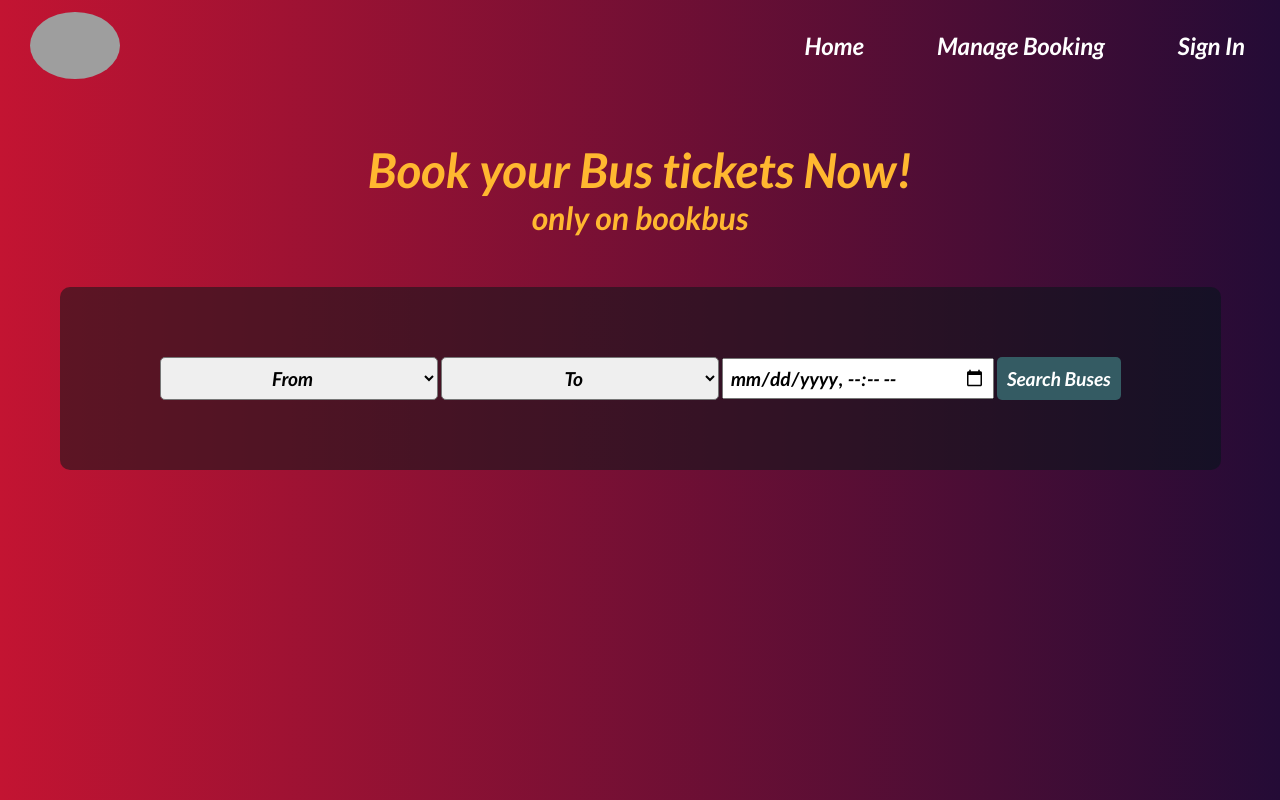
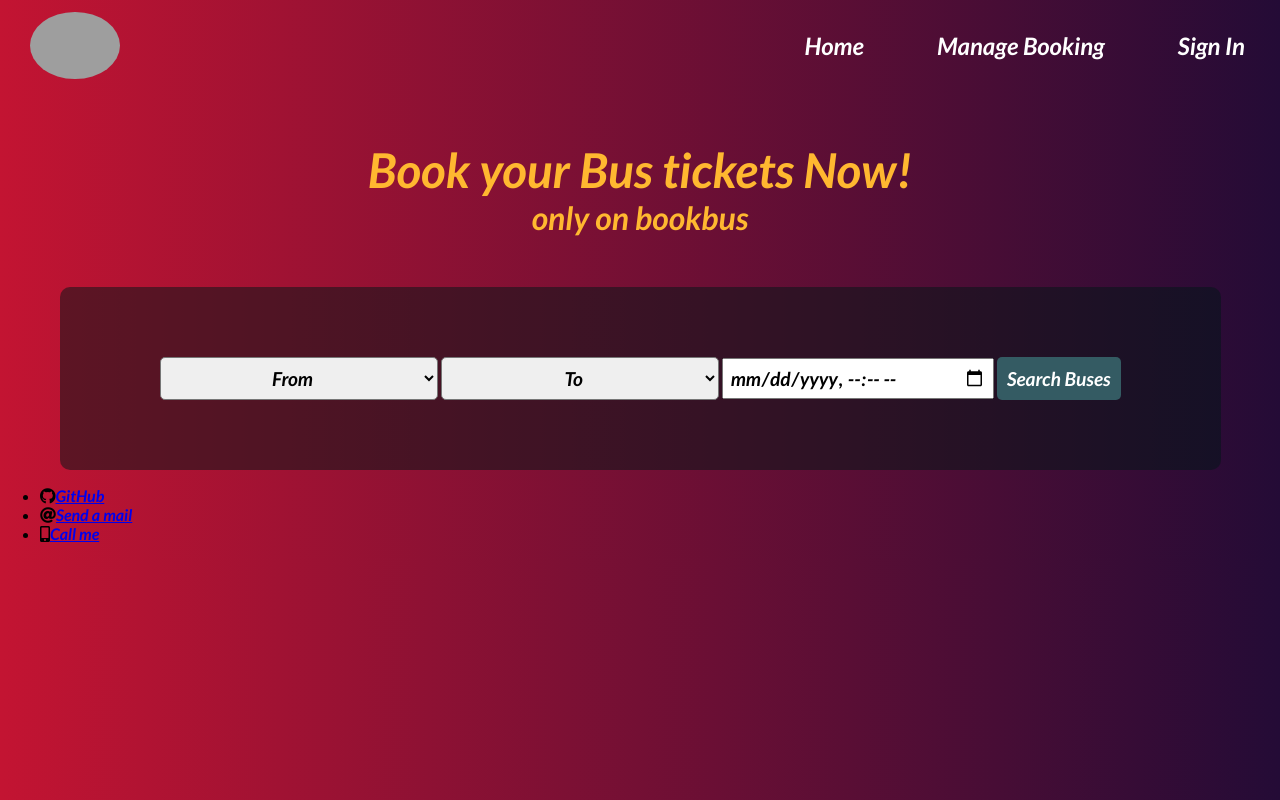
Before and after one commit to HimanshuMamgai/BookBus, a plain HTML site: page index.html in a window 1280 px wide. Drawn offline with Linux system fonts and the light colour scheme; grey boxes are pictures that could not be loaded.

Commit message:
Update index.html

```diff
--- a/index.html
+++ b/index.html
@@ -113,6 +113,15 @@
             </div>
         </section>
     </main>
+    <footer>
+        <div class="footer-links">
+            <ul>
+                <li><i class="fab fa-github"></i><a href="https://himanshumamgai.github.io/CV/" target="_blank" id="profile-link">GitHub</a></li>
+                <li><i class="fas fa-at"></i><a href="mailto:himanshum50360@gmail.com">Send a mail</a></li>
+                <li><i class="fas fa-mobile-alt"></i><a href="tel:8287338737">Call me</a></li>
+            </ul>
+        </div>
+    </footer>
     <script>
         function manageBooking() {
             alert("Sorry this facility not available right now!");
```
